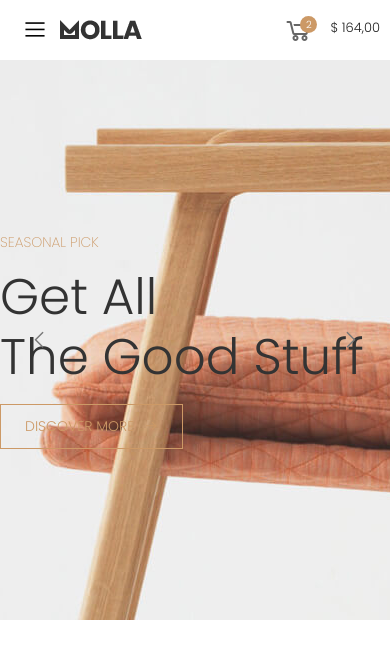
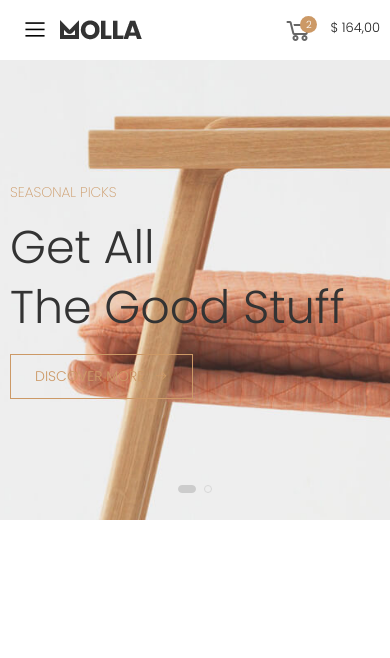
Before and after one commit to abdullahqudeer/ecommerce-nextjs, a Next.js app: page / in a window 390 px wide. Shown: the top 658 px of the page. Built offline with nearby package versions, Linux system fonts and the light colour scheme.

Commit message:
Fixed slider responsive issues and added pagination for mobile screen

```diff
--- a/src/app/layout.tsx
+++ b/src/app/layout.tsx
@@ -2,9 +2,9 @@ import type { Metadata } from 'next';
 import { Poppins } from 'next/font/google';
 
 import { StoreProvider } from '@/store/StoreProvider';
+import MainLayout from '@/components/layout/MainLayout';
 
 import './globals.css';
-import MainLayout from '@/components/layout/MainLayout';
 
 const poppins = Poppins({
   subsets: ['latin'],
--- /dev/null
+++ b/src/components/Slider/SlideArrow.tsx
@@ -0,0 +1,29 @@
+import { cn } from '@/lib/utils';
+import { FC } from 'react';
+
+interface SlideArrowProps {
+  className?: string;
+  icon: string;
+  onClick?: () => void;
+}
+
+const slideArrowBaseStyle =
+  'group absolute flex h-[42px] w-[42px] text-[22px] items-center justify-center top-0 bottom-0 my-auto z-[50] cursor-pointer transition-all';
+
+const SlideArrow: FC<SlideArrowProps> = ({ className, onClick, icon }) => {
+  return (
+    <div
+      className={cn(
+        slideArrowBaseStyle,
+        className
+      )}
+      onClick={onClick}
+    >
+      <i
+        className={cn('las text-black-500 group-hover:text-primary', icon)}
+      ></i>
+    </div>
+  );
+};
+
+export default SlideArrow;
--- /dev/null
+++ b/src/components/Slider/SlideContent.tsx
@@ -0,0 +1,40 @@
+import { FC, ReactNode } from 'react';
+import Button from '../Button';
+import { cn } from '@/lib/utils';
+
+interface SlideContentProps {
+  title: string;
+  heading: ReactNode;
+  headingClass?: string;
+  btnText: string;
+}
+
+const SlideContent: FC<SlideContentProps> = ({
+  title,
+  heading,
+  headingClass,
+  btnText,
+}) => {
+  return (
+    <div className="flex items-center h-full max-w-container mx-auto px-2.5">
+      <div>
+        <h3 className="text-primary font-extralight text-sm lg:text-base uppercase mb-[15px]">
+          {title}
+        </h3>
+        <h1
+          className={cn(
+            'font-light text-black-75 text-[2.875rem] lg:text-[3.125rem] leading-[60px] mb-[17px]',
+            headingClass
+          )}
+        >
+          {heading}
+        </h1>
+        <Button className="uppercase leading-[1.5] !py-[11.5px]">
+          {btnText} <i className="las la-arrow-right ml-2.5"></i>
+        </Button>
+      </div>
+    </div>
+  );
+};
+
+export default SlideContent;
--- a/src/components/Slider/index.tsx
+++ b/src/components/Slider/index.tsx
@@ -2,88 +2,74 @@
 
 import { useRef } from 'react';
 import { Swiper, SwiperSlide } from 'swiper/react';
-import { Navigation } from 'swiper/modules';
-import 'swiper/css';
-import 'swiper/css/navigation';
-import { cn } from '@/lib/utils';
-import Button from '../Button';
+import { Navigation, Pagination } from 'swiper/modules';
 
 // Define the types for the ref and swiper instance
 import type { Swiper as SwiperType } from 'swiper';
+import SlideContent from './SlideContent';
+import SlideArrow from './SlideArrow';
 
-const navigationStyles =
-  'group absolute flex h-[42px] w-[42px] items-center justify-center top-0 bottom-0 my-auto z-[50] cursor-pointer';
+import 'swiper/css';
+import 'swiper/css/navigation';
+import 'swiper/css/pagination';
+import './swiper-pagination.css';
 
 const Slider: React.FC = () => {
   const swiperRef = useRef<SwiperType | null>(null);
 
   return (
-    <div className="relative h-[560px]">
+    <div className="relative h-[460px] lg:h-[480px] xl:h-[560px]">
       <Swiper
         rewind={true}
         observer
         observeParents
         loop
-        modules={[Navigation]}
+        pagination={{ clickable: true }}
+        modules={[Navigation, Pagination]}
         className="h-full w-full"
         onBeforeInit={(swiper) => {
           swiperRef.current = swiper;
         }}
       >
         <SwiperSlide className="bg-[url('/slide/slide-1.jpg')] bg-cover bg-center">
-          <div className="flex items-center h-full max-w-container mx-auto">
-            <div>
-              <h3 className="text-primary font-extralight text-sm lg:text-base uppercase mb-[15px]">
-                Seasonal Pick
-              </h3>
-              <h1 className="text-[3.125rem]  font-light text-black-75 leading-[60px] mb-[17px]">
+          <SlideContent
+            title="SEASONAL PICKS"
+            heading={
+              <>
                 Get All
                 <br />
                 The Good Stuff
-              </h1>
-              <Button className="uppercase leading-[1.5] !py-[11.5px]">
-                Discover More <i className="las la-arrow-right ml-2.5"></i>
-              </Button>
-            </div>
-          </div>
+              </>
+            }
+            btnText="Discover more"
+          />
         </SwiperSlide>
         <SwiperSlide className="bg-[url('/slide/slide-2.jpg')] bg-cover bg-center">
-          <div className="flex items-center h-full max-w-container mx-auto">
-            <div>
-              <h3 className="text-primary font-extralight text-sm lg:text-base uppercase mb-[15px]">
-                all at 50% off
-              </h3>
-              <h1 className="text-[3.125rem]  font-light text-white leading-[60px] mb-[17px]">
+          <SlideContent
+            title="all at 50% off"
+            heading={
+              <>
                 The Most Beautiful
                 <br />
                 Novelties In Our Shop
-              </h1>
-              <Button className="uppercase leading-[1.5] !py-[11.5px]">
-                Shop now <i className="las la-arrow-right ml-2.5"></i>
-              </Button>
-            </div>
-          </div>
+              </>
+            }
+            headingClass="!text-white"
+            btnText="Shop now"
+          />
         </SwiperSlide>
       </Swiper>
-      <div>
-        <div
-          className={cn(
-            'left-[5%] text-[22px] transition-all',
-            navigationStyles
-          )}
+      <div className="hidden lg:flex">
+        <SlideArrow
+          className='left-[5%]'
+          icon="la-angle-left"
           onClick={() => swiperRef.current?.slidePrev()}
-        >
-          <i className="las la-angle-left text-black-500 group-hover:text-primary"></i>
-        </div>
-        <div
-          className={cn(
-            'right-[5%] text-[22px] transition-all',
-            navigationStyles
-          )}
+        />
+        <SlideArrow
+          className='right-[5%]'
+          icon="la-angle-right"
           onClick={() => swiperRef.current?.slideNext()}
-        >
-          <i className="las la-angle-right text-black-500 group-hover:text-primary"></i>
-        </div>
+        />
       </div>
     </div>
   );
--- /dev/null
+++ b/src/components/Slider/swiper-pagination.css
@@ -0,0 +1,33 @@
+.swiper-pagination-bullet {
+  height: 8px;
+  width: 8px;
+  background-color: transparent;
+  border: 1px solid #d7d7d7;
+  margin: 5px 6px;
+  opacity: 1;
+}
+
+.swiper-pagination-bullet:hover {
+  border-color: #cccccc;
+  background: #cccccc;
+}
+
+.swiper-pagination-bullet-active {
+  width: 18px;
+  border-color: #cccccc;
+  background: #cccccc;
+  border-radius: 30px;
+}
+
+.swiper-pagination-fraction,
+.swiper-pagination-custom,
+.swiper-horizontal > .swiper-pagination-bullets,
+.swiper-pagination-bullets.swiper-pagination-horizontal {
+  bottom: 20px;
+}
+
+@media (min-width: 992px) {
+  .swiper-pagination-bullet {
+    display: none;
+  }
+}
```
